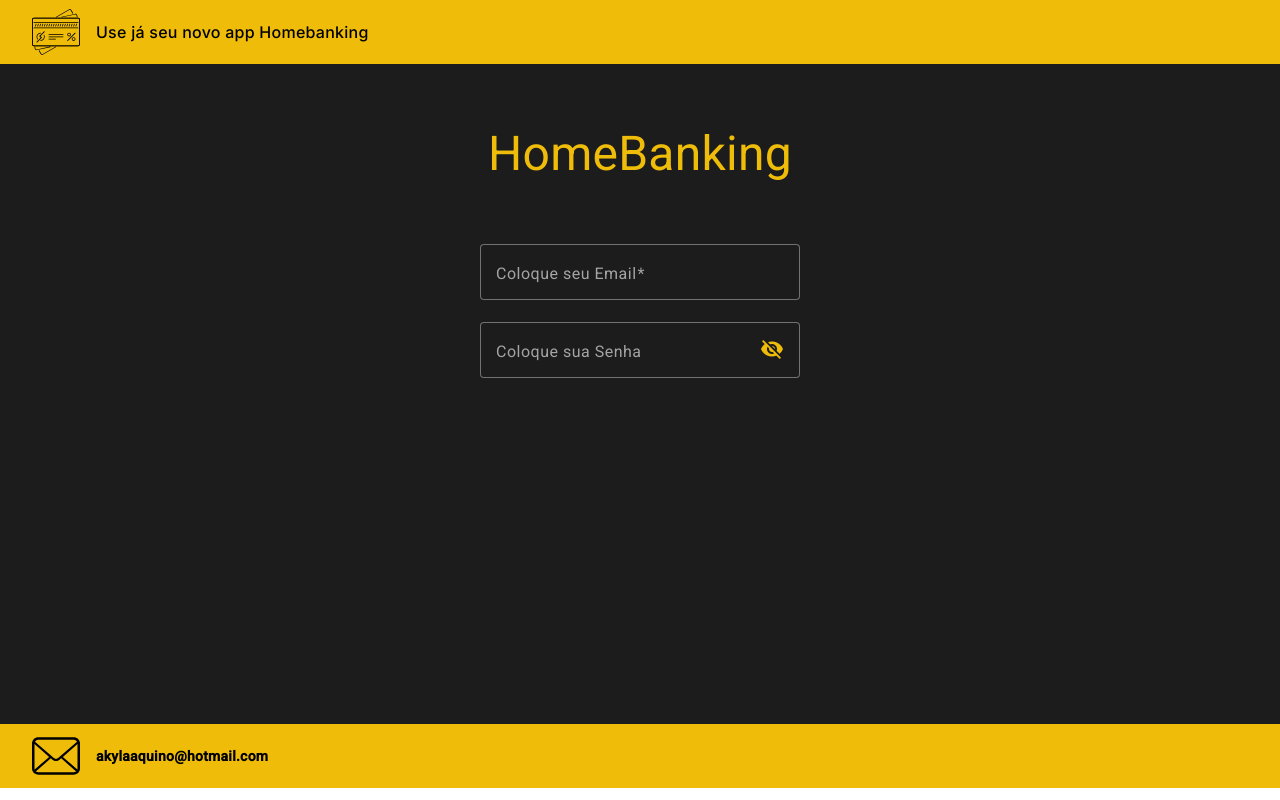
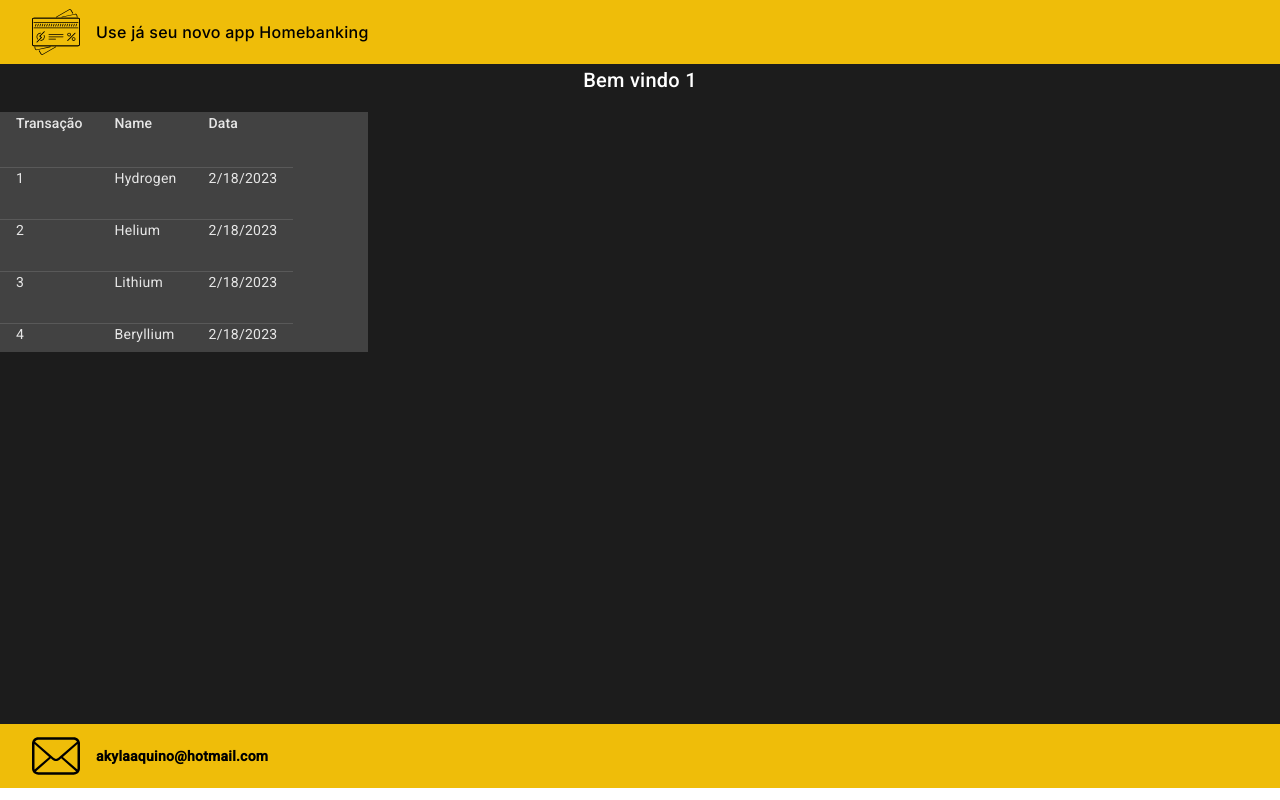
Before and after one commit to akyla007/Homebanking, an Angular app: page /home/1 in a window 1280 px wide. Before the commit this address led to /. Built offline with nearby package versions, Linux system fonts and the light colour scheme.

Commit message:
feat: Login terminado, começando Home

```diff
--- a/src/app/app-routing.module.ts
+++ b/src/app/app-routing.module.ts
@@ -1,10 +1,28 @@
 import { NgModule } from '@angular/core';
 import { RouterModule, Routes } from '@angular/router';
+import { HomeComponent } from './components/home/home.component';
+import { LoginComponent } from './components/login/login.component';
 
-const routes: Routes = [];
+const routes: Routes = [
+  {
+    path:'',
+    redirectTo: 'login',
+    pathMatch: 'full'
+  },
+  {
+    path:'login',
+    component: LoginComponent
+  },
+  {
+    path:'home/:name',
+    component: HomeComponent
+  },
+
+];
 
 @NgModule({
   imports: [RouterModule.forRoot(routes)],
   exports: [RouterModule]
 })
-export class AppRoutingModule { }
+export class AppRoutingModule {
+ }
--- a/src/app/app.component.html
+++ b/src/app/app.component.html
@@ -1,5 +1,5 @@
 <app-header></app-header>
 <main>
-  <app-login></app-login>
+  <router-outlet></router-outlet>
 </main>
 <app-footer></app-footer>
--- a/src/app/app.component.ts
+++ b/src/app/app.component.ts
@@ -3,7 +3,7 @@ import { Component } from '@angular/core';
 @Component({
   selector: 'app-root',
   templateUrl: './app.component.html',
-  styleUrls: ['./app.component.sass']
+  styleUrls: ['./app.component.sass'],
 })
 export class AppComponent {
   title = 'Homebanking';
--- a/src/app/components/home/home.component.html
+++ b/src/app/components/home/home.component.html
@@ -1 +1,21 @@
-<p>home works!</p>
+<div>
+  <h2>Bem vindo {{ getValue() }}</h2>
+  <div class="tableContainer">
+    <mat-table [dataSource]="dataSource" class="tableContent">
+      <ng-container matColumnDef="position">
+        <th mat-header-cell *matHeaderCellDef>Transação</th>
+        <td mat-cell *matCellDef="let element">{{ element.position }}</td>
+      </ng-container>
+      <ng-container matColumnDef="name">
+        <th mat-header-cell *matHeaderCellDef>Name</th>
+        <td mat-cell *matCellDef="let element">{{ element.name }}</td>
+      </ng-container>
+      <ng-container matColumnDef="data">
+        <th mat-header-cell *matHeaderCellDef>Data</th>
+        <td mat-cell *matCellDef="let element">{{ element.data }}</td>
+      </ng-container>
+      <tr mat-header-row *matHeaderRowDef="displayedColumns"></tr>
+      <tr mat-row *matRowDef="let row; columns: displayedColumns"></tr>
+    </mat-table>
+  </div>
+</div>
--- a/src/app/components/home/home.component.sass
+++ b/src/app/components/home/home.component.sass
@@ -0,0 +1,14 @@
+div
+  display: flex
+  flex-direction: column
+  h2
+    color: #FFF
+  .tableContent
+    overflow-y: scroll
+    height: 30vh
+    flex-direction: column
+
+  .tableContainer
+    display: flex
+    width: 23rem
+    height: 20rem
--- a/src/app/components/home/home.component.ts
+++ b/src/app/components/home/home.component.ts
@@ -1,10 +1,34 @@
-import { Component } from '@angular/core';
+import { Component, Input } from '@angular/core';
+import { ActivatedRoute } from '@angular/router';
 
+export interface PeriodicElement {
+  name: string;
+  position: number;
+  data: string;
+}
+
+const ELEMENT_DATA: PeriodicElement[] = [
+  { position: 1, name: 'Hydrogen', data: new Date(Date.now()).toLocaleDateString() },
+  { position: 2, name: 'Helium', data: new Date(Date.now()).toLocaleDateString() },
+  { position: 3, name: 'Lithium', data: new Date(Date.now()).toLocaleDateString() },
+  { position: 4, name: 'Beryllium', data: new Date(Date.now()).toLocaleDateString() },
+  { position: 5, name: 'Boron', data: new Date(Date.now()).toLocaleDateString() },
+  { position: 6, name: 'Carbon', data: new Date(Date.now()).toLocaleDateString() },
+  { position: 7, name: 'Nitrogen', data: new Date(Date.now()).toLocaleDateString() },
+  { position: 8, name: 'Oxygen', data: new Date(Date.now()).toLocaleDateString() },
+  { position: 9, name: 'Fluorine', data: new Date(Date.now()).toLocaleDateString() },
+  { position: 10, name: 'Neon', data: new Date(Date.now()).toLocaleDateString() },
+];
 @Component({
   selector: 'app-home',
   templateUrl: './home.component.html',
-  styleUrls: ['./home.component.sass']
+  styleUrls: ['./home.component.sass'],
 })
 export class HomeComponent {
-
+  constructor(private activatedRoute: ActivatedRoute) {}
+  displayedColumns: string[] = ['position', 'name', 'data'];
+  dataSource = ELEMENT_DATA;
+  getValue() {
+    return this.activatedRoute.snapshot.paramMap.get('name');
+  }
 }
--- a/src/app/components/login/login.component.html
+++ b/src/app/components/login/login.component.html
@@ -5,15 +5,23 @@
       <mat-label>Coloque seu Email</mat-label>
       <input
         matInput
+        required
         placeholder="pat@example.com"
         [formControl]="email"
-        required
+        [(ngModel)]="loginData.email"
       />
-      <mat-error *ngIf="email.invalid">{{ getErrorMessage() }}</mat-error>
+      <mat-error *ngIf="email.invalid">{{ getEmailErrorMessage() }}</mat-error>
     </mat-form-field>
     <mat-form-field appearance="outline" class="passwordContainer">
       <mat-label>Coloque sua Senha</mat-label>
-      <input class="inputPassword" matInput [type]="hide ? 'password' : 'text'" />
+      <input
+        class="inputPassword"
+        matInput
+        [formControl]="password"
+        [type]="hide ? 'password' : 'text'"
+        [(ngModel)]="loginData.password"
+      />
+      <mat-error>{{ getPasswordErrorMessage() }}</mat-error>
       <button
         class="eyeButton"
         mat-icon-button
@@ -27,5 +35,14 @@
         }}</mat-icon>
       </button>
     </mat-form-field>
+    <button
+      class="buttonLogin"
+      type="submit"
+      [disabled]="submitValidator()"
+      mat-raised-button
+      (click)="Submit()"
+    >
+      Enviar
+    </button>
   </div>
 </div>
--- a/src/app/components/login/login.component.sass
+++ b/src/app/components/login/login.component.sass
@@ -27,3 +27,7 @@ div
     width: 1.5rem
     padding-right: 1rem
     color: #efbd09
+.buttonLogin
+  width: 20rem
+  height: 3rem
+  margin-top: 1rem
--- a/src/app/components/login/login.component.ts
+++ b/src/app/components/login/login.component.ts
@@ -1,20 +1,48 @@
 import { Component } from '@angular/core';
-import {FormControl, Validators} from '@angular/forms';
+import { FormControl, Validators } from '@angular/forms';
+import { Router } from '@angular/router';
 
 @Component({
   selector: 'app-login',
   templateUrl: './login.component.html',
-  styleUrls: ['./login.component.sass']
+  styleUrls: ['./login.component.sass'],
 })
 export class LoginComponent {
+  constructor(private _router: Router) {}
+
   email = new FormControl('', [Validators.required, Validators.email]);
+  password = new FormControl('', [Validators.required]);
   hide = true;
-
-  getErrorMessage() {
+  loginData = {
+    email: '',
+    password: '',
+  };
+  getEmailErrorMessage() {
     if (this.email.hasError('required')) {
-      return 'You must enter a value';
+      return 'Campo não pode estar vazio';
     }
 
-    return this.email.hasError('email') ? 'Not a valid email' : '';
+    return this.email.hasError('email') ? 'Email inválido' : '';
+  }
+  getPasswordErrorMessage() {
+    if (this.password.hasError('required')) {
+      return 'A senha não pode estar vazia';
+    }
+
+    return '';
+  }
+
+  submitValidator() {
+    if (this.getEmailErrorMessage() || this.getPasswordErrorMessage()) {
+      return true;
+    }
+
+    return false;
+  }
+
+  Submit() {
+    alert('Login realizado com sucesso!');
+    this._router.navigate([`/home/${this.loginData.email}`]);
+    return console.log(this.loginData.email, this.loginData.password);
   }
 }
```
Also changed, not shown: src/app/app.module.ts (+7 -2 lines).
